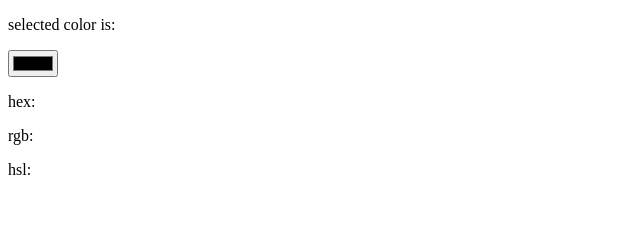
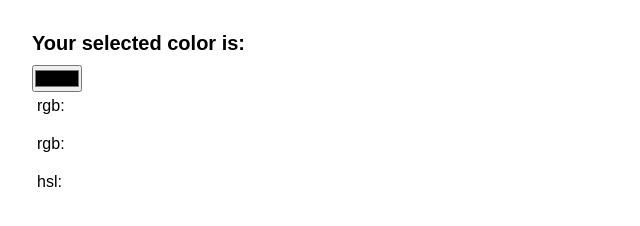
Before and after one commit to FreyaRLC/11c.03.01-color-selector, a plain HTML site: page index.html in a window 1280 px wide. Shown: the whole page, without its empty margins (0-640 px from the left). Drawn offline with Linux system fonts and the light colour scheme.

Commit message:
added basic styling

```diff
--- a/index.html
+++ b/index.html
@@ -5,26 +5,23 @@
     <meta http-equiv="X-UA-Compatible" content="IE=edge" />
     <meta name="viewport" content="width=device-width, initial-scale=1.0" />
     <title>color selector</title>
+    <link rel="stylesheet" href="style.css" />
   </head>
   <body>
     <main>
       <div class="container">
         <div class="selected_color">
-          <p>selected color is:</p>
+          <p class="bold">Your selected color is:</p>
           <input type="color" id="color_input" />
         </div>
-        <div class="color_box"></div>
         <div class="hex">
-          <p>hex:</p>
-          <p id="hex"></p>
+          <p id="hex">rgb:</p>
         </div>
         <div class="rgb">
-          rgb:
-          <p id="rgb"></p>
+          <p id="rgb">rgb:</p>
         </div>
         <div class="hsl">
-          <p>hsl:</p>
-          <p id="hsl"></p>
+          <p id="hsl">hsl:</p>
         </div>
       </div>
     </main>
--- a/script.js
+++ b/script.js
@@ -15,7 +15,7 @@ function trainStation() {
 }
 
 function showHEX(hex) {
-  document.querySelector("#hex").textContent = theInput.value;
+  document.querySelector("#hex").textContent += ` ${theInput.value}`;
   const r = parseInt(hex.substring(1, 3), 16);
   const g = parseInt(hex.substring(3, 5), 16);
   const b = parseInt(hex.substring(5), 16);
@@ -23,7 +23,7 @@ function showHEX(hex) {
 }
 
 function showRBG(r, g, b) {
-  document.querySelector("#rgb").textContent = `${r}, ${g}, ${b}`;
+  document.querySelector("#rgb").textContent += ` ${r}, ${g}, ${b}`;
   //   r = r.toString(16).padStart(2, "0");
   //   g = g.toString(16).padStart(2, "0");
   //   b = b.toString(16).padStart(2, "0");
@@ -71,5 +71,5 @@ function convertToHSL(r, g, b) {
 }
 
 function showHSL(h, s, l) {
-  document.querySelector("#hsl").textContent = `${Math.round(h)}, ${Math.round(s)}%, ${Math.round(l)}%`;
+  document.querySelector("#hsl").textContent += ` ${Math.round(h)}, ${Math.round(s)}%, ${Math.round(l)}%`;
 }
--- /dev/null
+++ b/style.css
@@ -0,0 +1,24 @@
+* {
+  padding: 0;
+  margin: 0;
+  box-sizing: border-box;
+}
+p {
+  font-family: Arial, Helvetica, sans-serif;
+  margin-bottom: 10px;
+}
+main {
+  margin: 2rem;
+}
+
+.hex,
+.rgb,
+.hsl {
+  display: flex;
+  padding: 5px;
+}
+
+.bold {
+  font-weight: bold;
+  font-size: 20px;
+}
```
